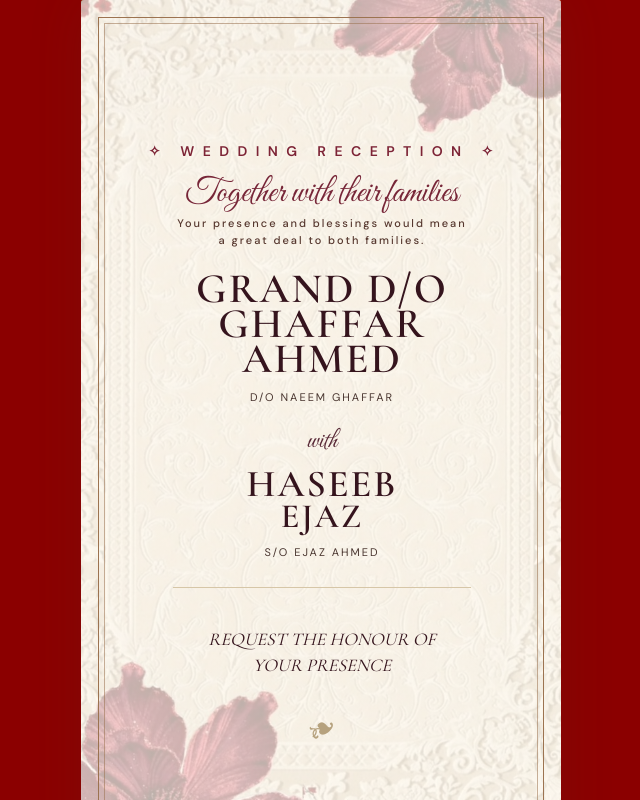
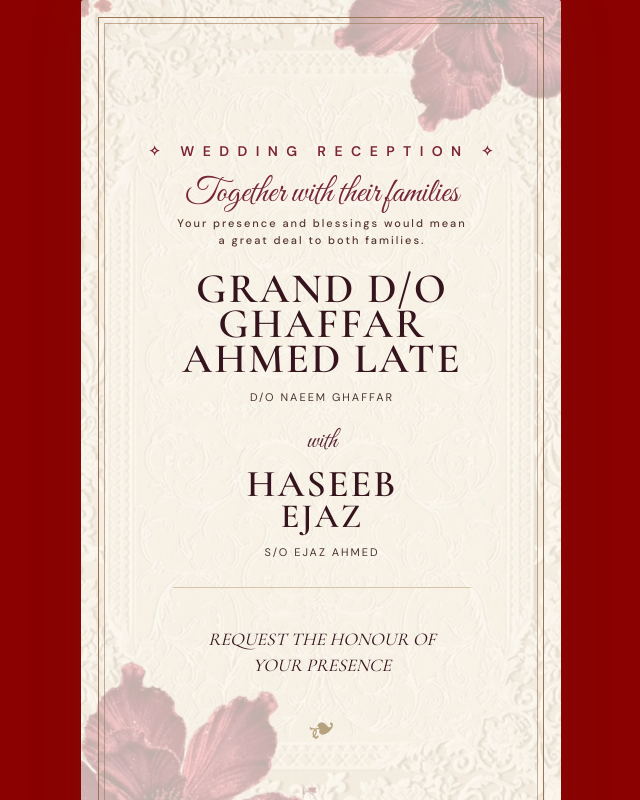
Before and after one commit to hamidmughal1827/wedding-invitation, a plain HTML site: page index.html in a window 1280 px wide. Both pictures are taken after a click on the button "Open wedding invitation". Shown: the part 25-825 px from the top of the page, without its empty margins (319-959 px from the left). Drawn offline with nearby package versions, Linux system fonts and the light colour scheme.

Commit message:
first commit

```diff
--- a/index.html
+++ b/index.html
@@ -30,7 +30,7 @@
         <div class="ornament">✧ &nbsp; W E D D I N G &nbsp; R E C E P T I O N &nbsp; ✧</div>
         <p class="script">Together with their families</p>
         <p class="small-caps">Your presence and blessings would mean a great deal to both families.</p>
-        <h1> GRAND D/O GHAFFAR  <br>AHMED<span> </span></h1>
+        <h1> GRAND D/O GHAFFAR  <br>AHMED LATE<span> </span></h1>
         <p class="subline">D/O NAEEM GHAFFAR</p>
         <p class="script with">with</p>
         <h1 class="bride"> HASEEB<br><span>EJAZ</span></h1>
```
